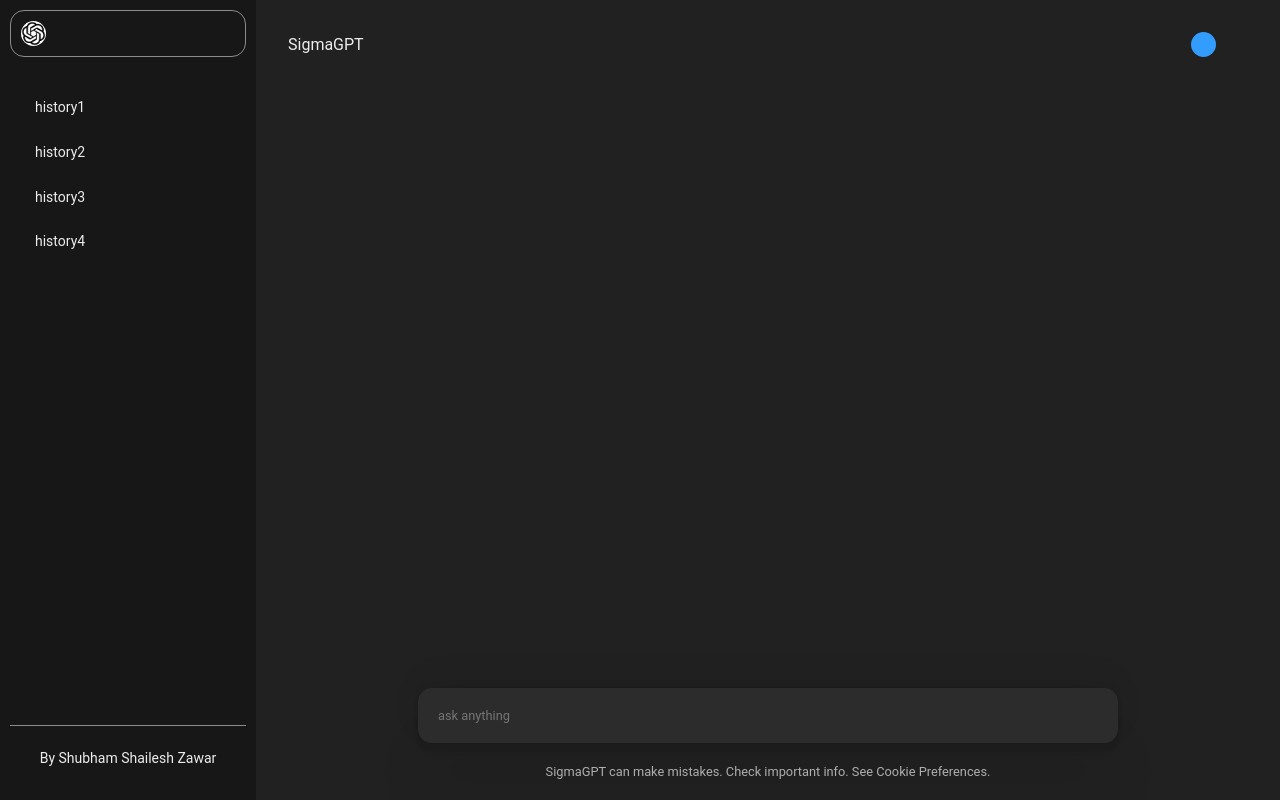
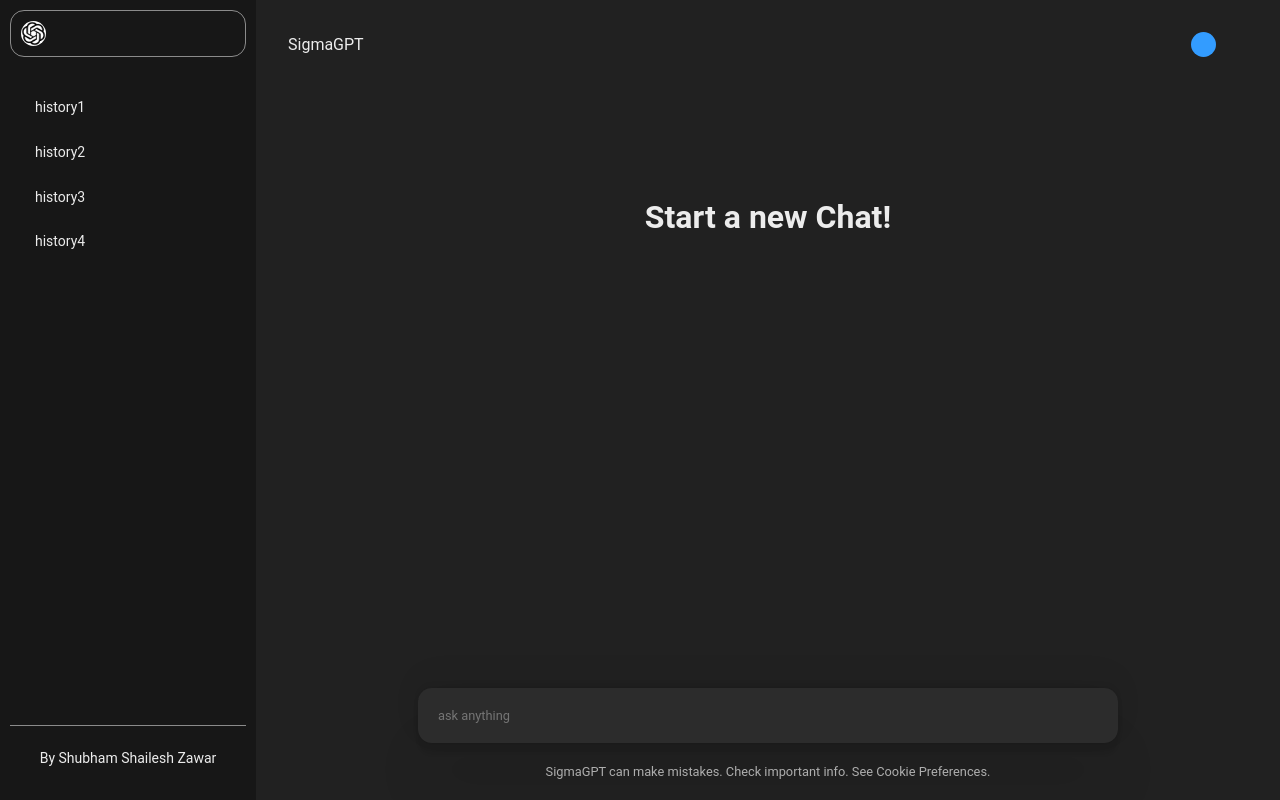
Before and after one commit to shubhi3499/sigmaGPT, a React app in the folder Frontend/: page / in a window 1280 px wide. Built offline with nearby package versions, Linux system fonts and the light colour scheme; the HTML template or start-up script is replaced by a standard one.

Commit message:
worked on getting the chat response from OPEN AI and displaying it on the frontend

```diff
--- a/Frontend/src/App.jsx
+++ b/Frontend/src/App.jsx
@@ -9,11 +9,15 @@
   const [prompt,setPrompt] = useState("");
   const [reply,setReply] = useState(null);
   const [currThreadId,setCurrThreadId] = useState(uuidv1());
+  const [prevChats,setPrevChats] = useState([]);//stores all prev chats of the current thread
+  const [newChat,setNewChat] = useState(true);
 
   const providerValues = {
     prompt,setPrompt,
     reply,setReply,
-    currThreadId,setCurrThreadId
+    currThreadId,setCurrThreadId,
+    newChat,setNewChat,
+    prevChats,setPrevChats
   };
 
   return (
--- a/Frontend/src/chat.css
+++ b/Frontend/src/chat.css
@@ -0,0 +1,31 @@
+.chats{
+    max-width: 700px;
+    overflow-y: scroll;
+    padding: 8rem;
+
+}
+
+.userDiv{
+    display: flex;
+    justify-content: flex-end;
+    font-size: 0.9rem;
+}
+
+.gptDiv{
+    text-align: left;
+    font-size: 0.9rem;
+
+}
+
+.userMessage{
+    background-color: #323232;
+    padding: 10px 20px;
+    border-radius: 14px;
+    margin-left: 15rem;
+    max-width: 500px;
+    width: fit-content;
+}
+
+.gptMessage{
+
+}
--- a/Frontend/src/chat.jsx
+++ b/Frontend/src/chat.jsx
@@ -1,7 +1,25 @@
 import './chat.css';
+import { useContext } from 'react';
+import { MyContext } from './MyContext';
 function chat(){
+    const {newChat,prevChats} = useContext(MyContext);
     return(
         <>
+            {newChat && <h1>Start a new Chat!</h1>}
+            <div className="chats">
+                {
+                    prevChats?.map((chat,idx)=>
+                        <div className={chat.role === "user"?"userDiv":"gptDiv"} key={idx}>
+                            {
+                                chat.role === "user"?
+                                <p className="userMessage">{chat.content}</p> :
+                                <p className="gptMessage">{chat.content}</p>
+                            }
+                        </div>
+                    )
+                }
+
+            </div>
         </>
     )
 }
--- a/Frontend/src/chatWindow.jsx
+++ b/Frontend/src/chatWindow.jsx
@@ -2,11 +2,11 @@
 import './chatWindow.css';
 import Chat from "./chat.jsx";
 import { MyContext } from "./MyContext.jsx";
-import { useContext,useState } from 'react';
+import { useContext,useState,useEffect } from 'react';
 import {ScaleLoader} from "react-spinners";
 
 function ChatWindow() {
-  const { prompt, setPrompt, reply, setReply, currThreadId } = useContext(MyContext);
+  const { prompt, setPrompt, reply, setReply, currThreadId,prevChats,setPrevChats } = useContext(MyContext);
   const [loading,setLoading] = useState(false);
 
   const getReply = async () => {
@@ -40,6 +40,22 @@
     setLoading(false);
   };
 
+  //Append new chats to previous chats
+  useEffect(()=>{
+    if(prompt && reply){
+        setPrevChats(prevChats => (
+            [...prevChats,{
+                role:"user",
+                content:prompt
+            },{
+                role:"assistant",
+                content:reply
+            }]
+        ))
+    }
+    setPrompt("");
+  },[reply])
+
   return (
     <div className='chatWindow'>
       <div className="navbar">
```
